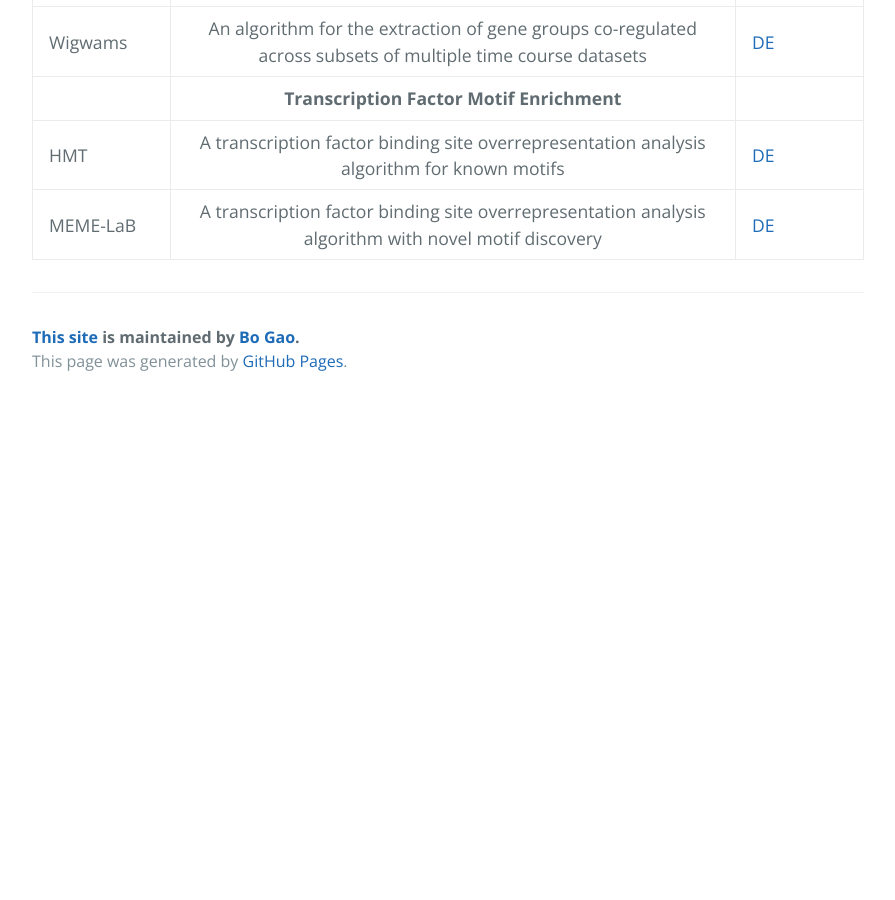
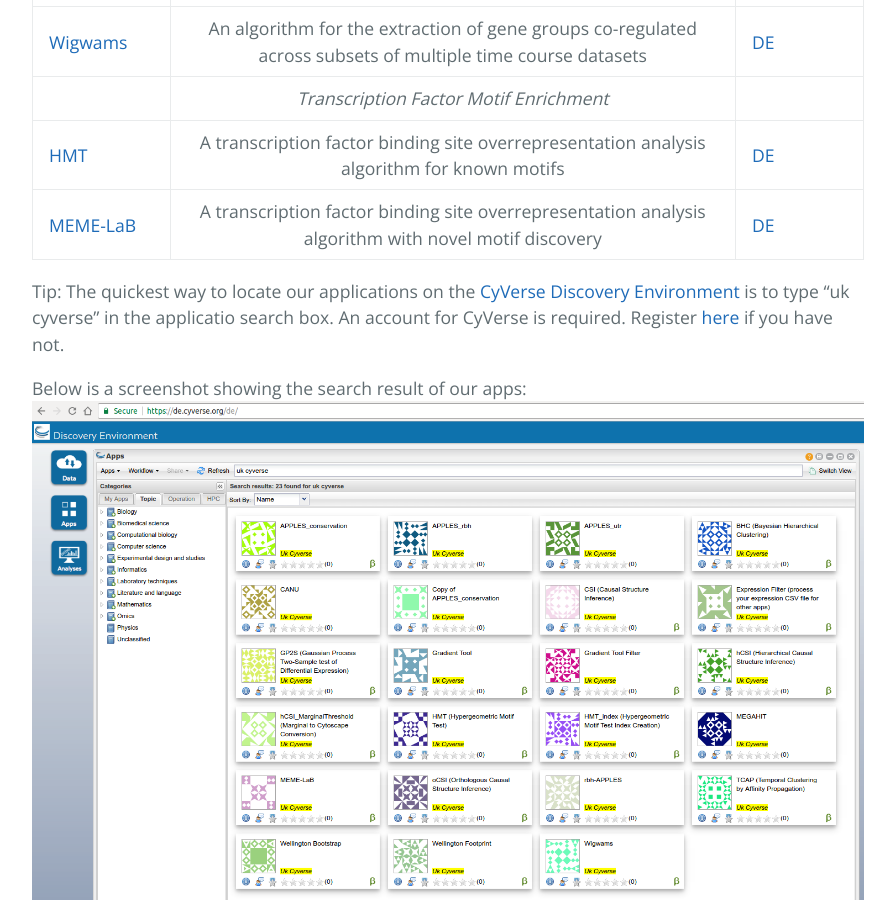
Before and after one commit to cyversewarwick/cyversewarwick.github.io, a Jekyll site: the page built from _posts/2017-02-14-expression-pipeline.md, in a window 1280 px wide and 900 px high, scrolled down 2802 px. Shown: the whole window, without its empty margins (192-1087 px from the left). Built offline with Jekyll 4.4.1, drawn with Linux system fonts in a browser that asks for light colours; before the commit the page ends 3207 px from its top, so only the background shows below that.

Commit message:
Update 2017-02-14-expression-pipeline.md

```diff
--- a/_posts/2017-02-14-expression-pipeline.md
+++ b/_posts/2017-02-14-expression-pipeline.md
@@ -23,17 +23,22 @@
 
 | Application | Description | Run on CyVerse |
 | --- | :---: | --- |
-|  | **Differencial Expression** |  |
-| GP2S | A differential expression algorithm for time series data with a two condition (eg. control/treated) experimental design | [DE](https://de.cyverse.org/de/?type=apps&app-id=655a8432-7432-11e6-a6f8-0242ac120003) |
-| Gradient Tool | An algorithm for the identification of the time of change from single condition time course expression data | [DE](https://de.cyverse.org/de/?type=apps&app-id=11d9f454-78d4-11e6-9314-0242ac120003) |
-|  | **Network Inference** |  |
-| CSI | A network inference algorithm capable of inferring causal regulatory network models from time course expression data | [DE](https://de.cyverse.org/de/?type=apps&app-id=12659e20-1c39-11e6-8842-0242ac120003) |
-| hCSI | An expansion of CSI network inference to handle multiple time course datasets | [DE](https://de.cyverse.org/de/?type=apps&app-id=ae88f3b0-1c3e-11e6-b0d6-0242ac120003) |
-| oCSI | An expansion of CSI network inference to handle data from multiple organisms | [DE](https://de.cyverse.org/de/?type=apps&app-id=429173d2-1c46-11e6-aaba-0242ac120003) |
-|  | **Clustering / Biclustering** |  |
-| BHC | A clustering algorithm for expression data originally made available in R, allows for the analysis of both time course or multiple static datasets | [DE](https://de.cyverse.org/de/?type=apps&app-id=1e03e32e-4e87-11e6-bd1d-0242ac120003) |
-| TCAP | A clustering algorithm for time course expression data, identifies complex regulatory groups thanks to a rich information measure | [DE](https://de.cyverse.org/de/?type=apps&app-id=d874c350-ad90-11e6-a854-0242ac120003) |
-| Wigwams | An algorithm for the extraction of gene groups co-regulated across subsets of multiple time course datasets | [DE](https://de.cyverse.org/de/?type=apps&app-id=d5d04224-1cf8-11e6-81c4-0242ac120003) |
-|  | **Transcription Factor Motif Enrichment** |  |
-| HMT | A transcription factor binding site overrepresentation analysis algorithm for known motifs | [DE](https://de.cyverse.org/de/?type=apps&app-id=818d8ce0-5e4c-11e6-ac0d-0242ac120003) |
-| MEME-LaB | A transcription factor binding site overrepresentation analysis algorithm with novel motif discovery | [DE](https://de.cyverse.org/de/?type=apps&app-id=b781fc48-8edd-11e6-b4ab-0242ac120003) |
+|  | *Differencial Expression* |  |
+| [GP2S](https://github.com/cyversewarwick/gp2s) | A differential expression algorithm for time series data with a two condition (eg. control/treated) experimental design | [DE](https://de.cyverse.org/de/?type=apps&app-id=655a8432-7432-11e6-a6f8-0242ac120003) |
+| [Gradient Tool](https://github.com/cyversewarwick/gradienttool) | An algorithm for the identification of the time of change from single condition time course expression data | [DE](https://de.cyverse.org/de/?type=apps&app-id=11d9f454-78d4-11e6-9314-0242ac120003) |
+|  | *Network Inference* |  |
+| [CSI](https://github.com/cyversewarwick/csi) | A network inference algorithm capable of inferring causal regulatory network models from time course expression data | [DE](https://de.cyverse.org/de/?type=apps&app-id=12659e20-1c39-11e6-8842-0242ac120003) |
+| [hCSI](https://github.com/cyversewarwick/hcsi) | An expansion of CSI network inference to handle multiple time course datasets | [DE](https://de.cyverse.org/de/?type=apps&app-id=ae88f3b0-1c3e-11e6-b0d6-0242ac120003) |
+| [oCSI](https://github.com/cyversewarwick/ocsi) | An expansion of CSI network inference to handle data from multiple organisms | [DE](https://de.cyverse.org/de/?type=apps&app-id=429173d2-1c46-11e6-aaba-0242ac120003) |
+|  | *Clustering / Biclustering* |  |
+| [BHC](https://github.com/cyversewarwick/bhc) | A clustering algorithm for expression data originally made available in R, allows for the analysis of both time course or multiple static datasets | [DE](https://de.cyverse.org/de/?type=apps&app-id=1e03e32e-4e87-11e6-bd1d-0242ac120003) |
+| [TCAP](https://github.com/cyversewarwick/tcap) | A clustering algorithm for time course expression data, identifies complex regulatory groups thanks to a rich information measure | [DE](https://de.cyverse.org/de/?type=apps&app-id=d874c350-ad90-11e6-a854-0242ac120003) |
+| [Wigwams](https://github.com/cyversewarwick/wigwams) | An algorithm for the extraction of gene groups co-regulated across subsets of multiple time course datasets | [DE](https://de.cyverse.org/de/?type=apps&app-id=d5d04224-1cf8-11e6-81c4-0242ac120003) |
+|  | *Transcription Factor Motif Enrichment* |  |
+| [HMT](https://github.com/cyversewarwick/hmt) | A transcription factor binding site overrepresentation analysis algorithm for known motifs | [DE](https://de.cyverse.org/de/?type=apps&app-id=818d8ce0-5e4c-11e6-ac0d-0242ac120003) |
+| [MEME-LaB](https://github.com/cyversewarwick/meme_lab) | A transcription factor binding site overrepresentation analysis algorithm with novel motif discovery | [DE](https://de.cyverse.org/de/?type=apps&app-id=b781fc48-8edd-11e6-b4ab-0242ac120003) |
+
+Tip: The quickest way to locate our applications on the [CyVerse Discovery Environment](https://de.cyverse.org/) is to type "uk cyverse" in the applicatio search box. An account for CyVerse is required. Register [here](https://user.cyverse.org/) if you have not.
+
+Below is a screenshot showing the search result of our apps:
+![Search for CyVerse UK apps](https://cyversewarwick.github.io/images/Search_Apps.png)
```
